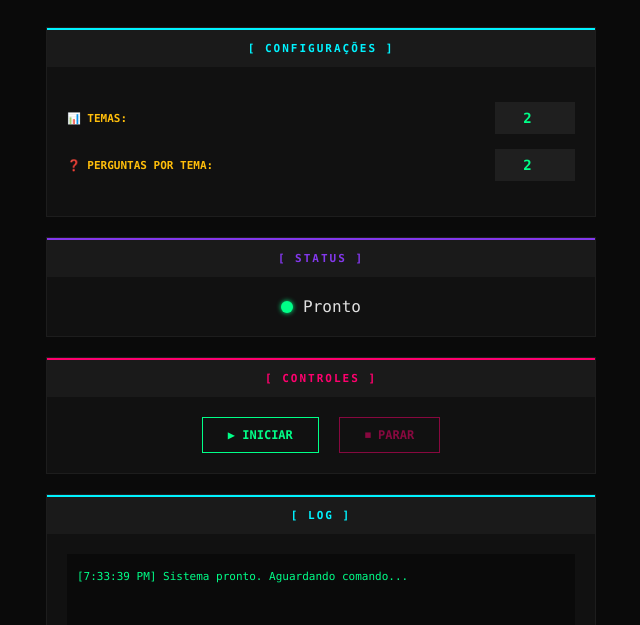
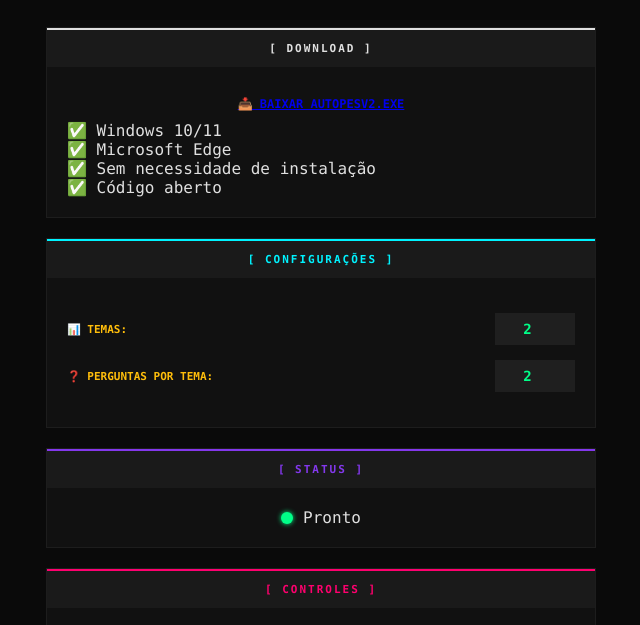
Before and after one commit to MisaAndrejezieski/AutoPesV2_Web, a plain HTML site: page frontend/index.html in a window 1280 px wide. Shown: the part 148-773 px from the top of the page, without its empty margins (319-959 px from the left). Drawn offline with Linux system fonts and the light colour scheme.

Commit message:
Update index.html

```diff
--- a/frontend/index.html
+++ b/frontend/index.html
@@ -3,7 +3,9 @@
 <head>
     <meta charset="UTF-8">
     <meta name="viewport" content="width=device-width, initial-scale=1.0">
-    <title>AutoPes V2 - Controle</title>
+    <meta name="description" content="AutoPes V2 - Automação de Pesquisas Inteligente">
+    <meta name="author" content="Misael Andrejezieski">
+    <title>AutoPes V2</title>
     <link rel="stylesheet" href="src/css/style.css">
 </head>
 <body>
@@ -16,6 +18,25 @@
             <div class="divider"></div>
         </header>
 
+        <!-- Card Download -->
+        <div class="card">
+            <div class="card__header green">[ DOWNLOAD ]</div>
+            <div class="card__body">
+                <div class="button-group">
+                    <a href="download/AutoPesV2.exe" class="btn btn-download" download>
+                        📥 BAIXAR AUTOPESV2.EXE
+                    </a>
+                </div>
+                <div class="requirements">
+                    <p>✅ Windows 10/11</p>
+                    <p>✅ Microsoft Edge</p>
+                    <p>✅ Sem necessidade de instalação</p>
+                    <p>✅ Código aberto</p>
+                </div>
+            </div>
+        </div>
+
+        <!-- Card Configurações -->
         <div class="card">
             <div class="card__header cyan">[ CONFIGURAÇÕES ]</div>
             <div class="card__body">
@@ -30,6 +51,7 @@
             </div>
         </div>
 
+        <!-- Card Status -->
         <div class="card">
             <div class="card__header purple">[ STATUS ]</div>
             <div class="card__body">
@@ -40,6 +62,7 @@
             </div>
         </div>
 
+        <!-- Card Controles -->
         <div class="card">
             <div class="card__header pink">[ CONTROLES ]</div>
             <div class="card__body">
@@ -50,6 +73,7 @@
             </div>
         </div>
 
+        <!-- Card Log -->
         <div class="card">
             <div class="card__header cyan">[ LOG ]</div>
             <div class="card__body">
```
